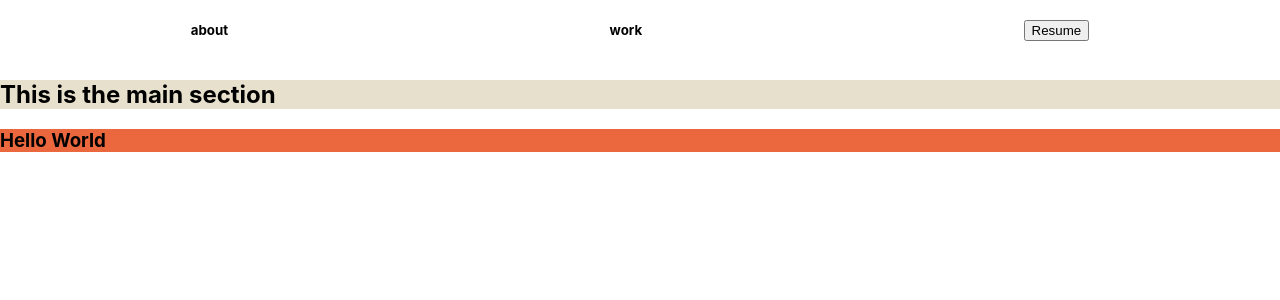
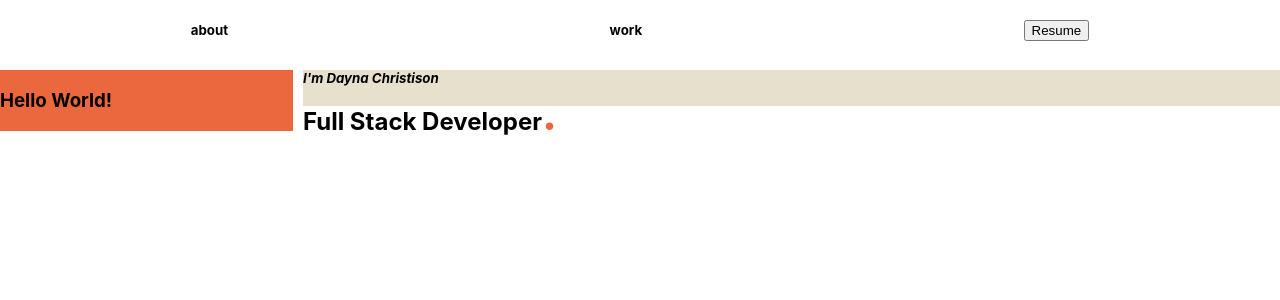
Before and after one commit to runnndmc/dmc-portfolio, a React (Create React App) app: page / in a window 1280 px wide. Shown: the top 300 px of the page. Built offline with nearby package versions, Linux system fonts and the light colour scheme.

Commit message:
grid-template set

```diff
--- a/src/App.css
+++ b/src/App.css
@@ -1,13 +1,39 @@
-
+.grid-container{
+  display: grid;
+  grid-template:'header header header header header'
+                'aside main main main main'
+                'aside main main main main'
+                'aside main main main main'
+                'aside footer footer footer footer';
+  grid-gap: 10px;
+}
 header{
+  grid-area: header;
   display: flex;
   justify-content: space-around;
   align-items: center;
   align-content: flex-end;
 }
 aside{
+  grid-area: aside;
   background-color: #EB673D;
 }
+.myname{
+  font-style: italic;
+  margin: 0;
+}
+.fullstack{
+ height: 20px;
+ align: center;
+ margin: 0;
+}
+
+.dot{
+  font-size: 45px;
+  color:#EB673D;
+}
+
 main{
+  grid-area: main;
   background-color: #E7E0CD;
 }
--- a/src/App.js
+++ b/src/App.js
@@ -4,20 +4,21 @@ import './App.css';
 
 function App() {
   return (
-    <div className="App">
+    <div className="grid-container">
       <header>
         <h5>about</h5>
         <h5>work</h5>
         <button>Resume</button>
       </header>
+      <aside>
+        <h3>Hello World!</h3>
+      </aside>
       <main>
-        <h2>This is the main section</h2>
+        <h5 className='myname'>I'm Dayna Christison</h5>
+        <h2 className='fullstack'>Full Stack Developer<span className='dot'>.</span></h2>
       </main>
-      <aside>
-        <h3>Hello World</h3>
-      </aside>
     </div>
-  );
+  )
 }
 
 export default App;
```
